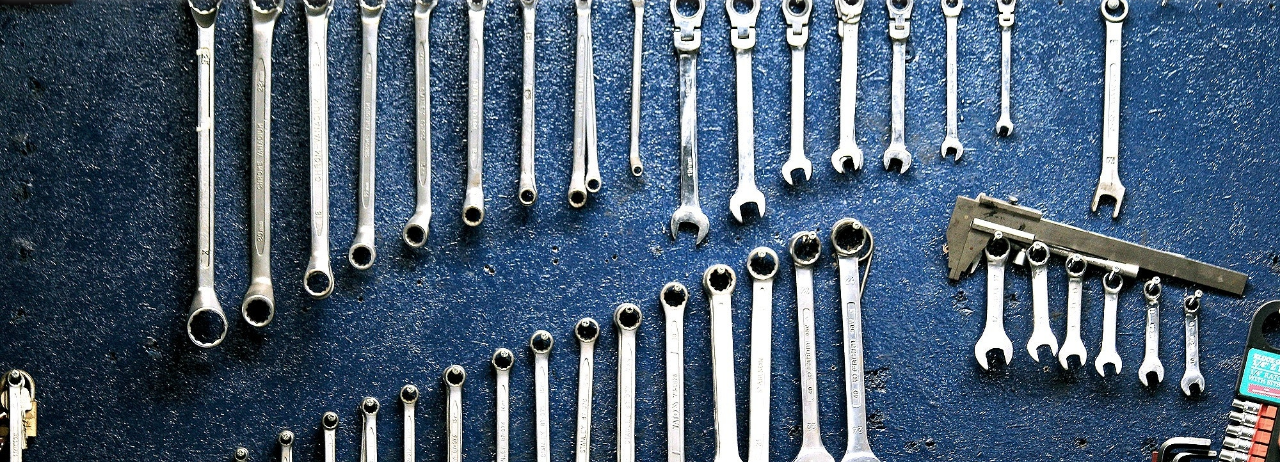
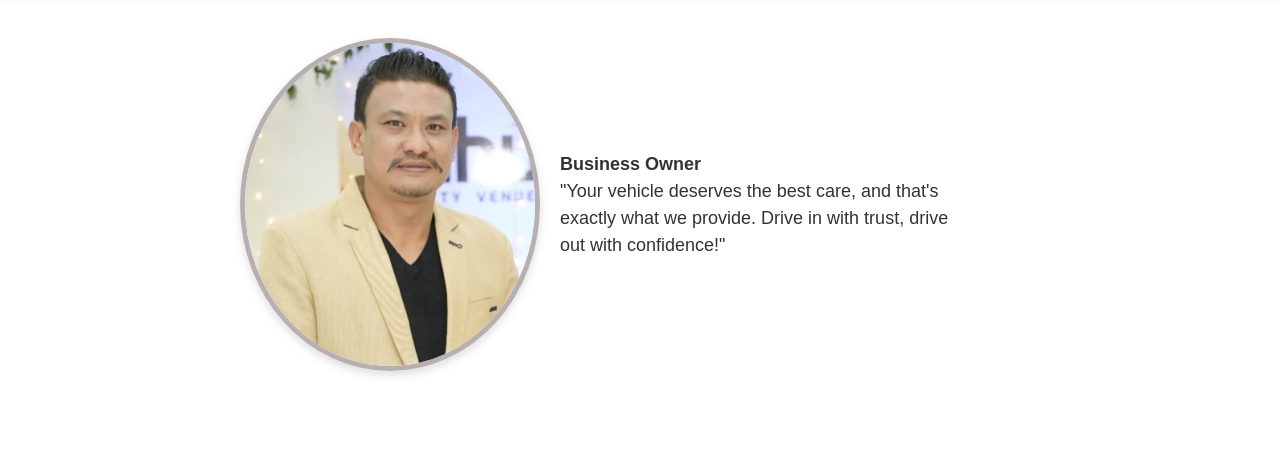
Before and after one commit to Utsav-Khadgi/Sk-Website, a plain HTML site: page index.html in a window 1280 px wide. Shown: the part 78-540 px from the top of the page. Drawn offline with Linux system fonts and the light colour scheme.

Commit message:
business owner photo added

```diff
--- a/index.html
+++ b/index.html
@@ -68,7 +68,33 @@
       </div>
     </header>
     <!-- end of header -->
-<img src="ig/weeekly.jpg" alt="garage">
+
+
+    <br>
+    <br>
+    <br>
+    <br>
+    <div class="owner-section">
+      <div class="image-container">
+          <img src="ig/Supid khadgi.jpg" alt="Business Image">
+      </div>
+      <div class="owner-details">
+          <p><strong>Business Owner </strong></p>
+          <p>"Your vehicle deserves the best care, and that's exactly what we provide. Drive in with trust, drive out with confidence!"</p>
+      </div>
+  </div>
+
+
+
+<!-- <img src="ig/weeekly.jpg" alt="garage"> -->
+
+
+
+
+
+
+
+
     <!-- about section -->
     <section class="about py-5" id="about">
       <!-- title -->
@@ -308,7 +334,12 @@
     <!-- end of contact section -->
 
     <div class="carwash">
-      <iframe src="Video/A Audi A5 At Pink getting a Car Wash [Cinematic Video].mp4" frameborder="0"></iframe>
+      <!-- <iframe src="Video/A Audi A5 At Pink getting a Car Wash [Cinematic Video].mp4" frameborder="0" ></iframe> -->
+      <video width="560" height="315" controls>
+        <source src="Video/A Audi A5 At Pink getting a Car Wash [Cinematic Video].mp4" type="video/mp4">
+        Your browser does not support the video tag.
+    </video>
+
     </div>
 
 
--- a/main.css
+++ b/main.css
@@ -530,3 +530,47 @@ iframe {
   width: 80%; /* Adjust as needed */
   height: 60vh;
 }
+
+
+/* Owner section layout */
+.owner-section {
+  display: flex;
+  align-items: center;
+  gap: 20px;
+  max-width: 800px;
+  margin: 20px auto;
+}
+
+/* Business owner image */
+.image-container {
+  position: relative;
+  text-align: center;
+}
+
+.image-container img {
+  width: 300px;
+  height: auto;
+  border-radius: 50%;
+  border: 5px solid #b8b0b0;
+  box-shadow: 0 4px 8px rgba(88, 88, 88, 0.2);
+}
+
+.overlay {
+  position: absolute;
+  bottom: -30px;
+  left: 50%;
+  transform: translateX(-50%);
+  background: rgba(0, 0, 0, 0.7);
+  color: white;
+  padding: 8px 16px;
+  font-size: 18px;
+  border-radius: 8px;
+}
+
+/* Owner details */
+.owner-details {
+  font-size: 18px;
+  color: #333;
+  font-family: Arial, sans-serif;
+  max-width: 400px;
+}
```
Also changed, not shown: ig/Supid khadgi.jpg (added).
